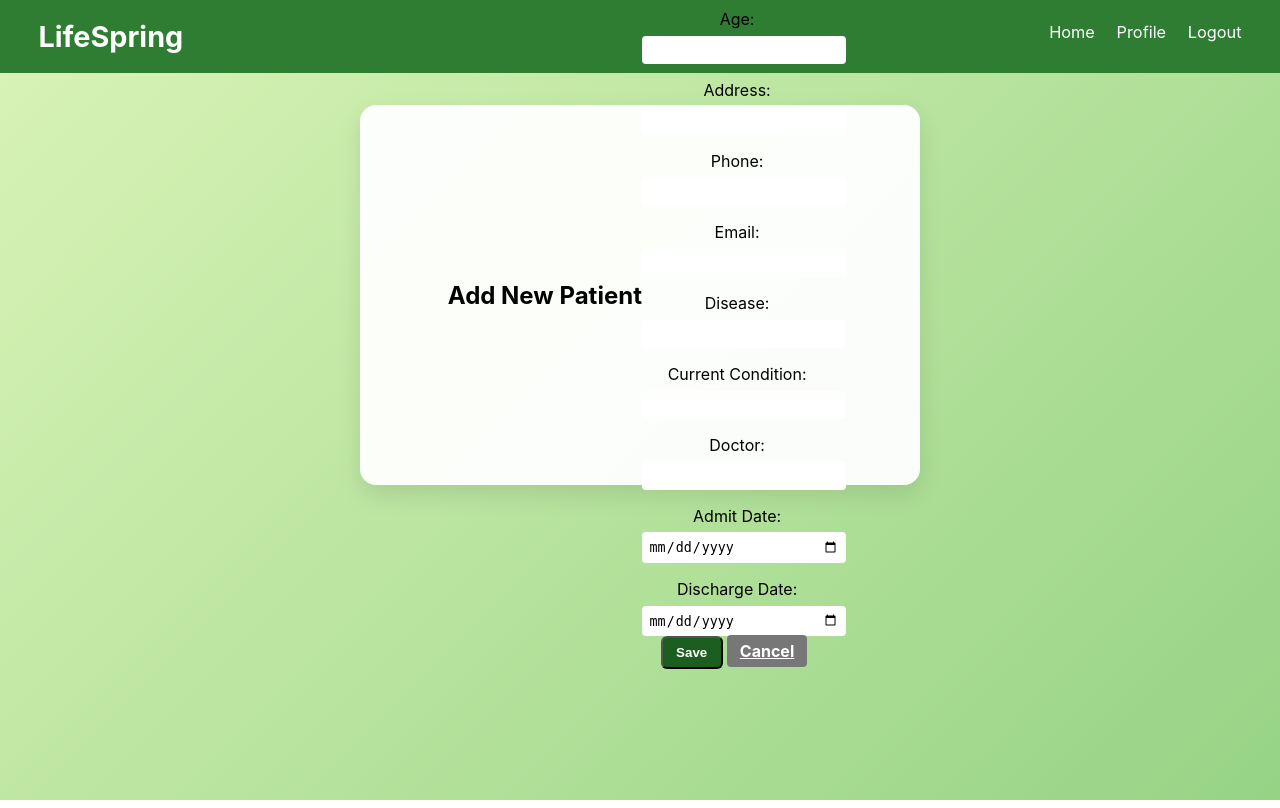
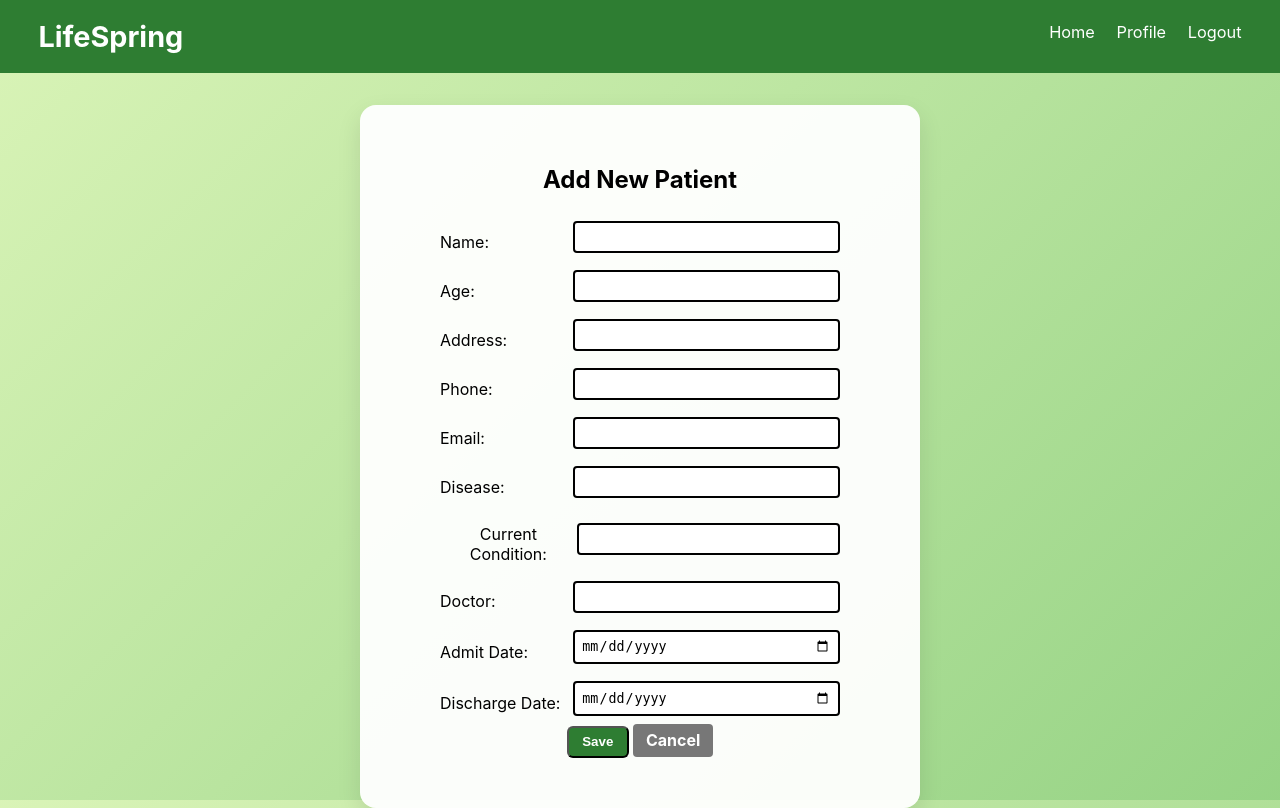
Before and after one commit to Aakanshi-Sharma/Patient-task, a Flask app: page /add_patient in a window 1280 px wide. Run offline with Flask 3, Linux system fonts and the light colour scheme; the visitor is signed in with stand-in values (Sample User, id 1).

Commit message:
final updates

```diff
--- a/app.py
+++ b/app.py
@@ -98,8 +98,6 @@ def edit_patient(patient_id):
     patient = get_patient_by_id(patient_id)
     if not patient:
         return "Patient not found", 404
-    print("patient", patient)
-    print("request.form['age']", request.form['age'])
 
     if request.method == 'POST':
         name = request.form['name']
--- a/static/style.css
+++ b/static/style.css
@@ -48,9 +48,11 @@ font-size: 3rem;
 
 
 .data-section {
-    background: rgba(255, 255, 255, 0.1);
+    background: white;
     padding: 1em;
     border-radius: 8px;
+      box-shadow: 0 10px 25px rgba(0, 0, 0, 0.1);
+      color: #000;;
 }
 
 .table-container {
@@ -65,16 +67,24 @@ table {
 
 th, td {
     padding: 0.8em;
-    background: rgba(255, 255, 255, 0.15);
+    background:   rgba(255, 255, 255, 0.15);
     border-bottom: 1px solid rgba(255, 255, 255, 0.2);
     color: #fff;
     text-align: left;
 }
 
 th {
-    background-color: #1b5e20;
+
+ background-color: #2e7d32;
 }
-.section-header {
+td {
+color: black;
+
+ }
+tr{
+     border: 2px solid grey;
+}
+ .section-header {
     display: flex;
     justify-content: space-between;
     align-items: center;
@@ -82,14 +92,16 @@ th {
 }
 
 .add-btn {
-    background-color: #1b5e20;
+   background-color: #2e7d32;
     color: white;
     padding: 0.5em 1em;
     text-decoration: none;
     border-radius: 6px;
     font-weight: bold;
 }
-
+.add-btn:hover{
+        background-color: #1b5e20;
+}
 form label {
     display: block;
     margin-top: 1em;
@@ -109,23 +121,41 @@ form input {
     border-radius: 4px;
     cursor: pointer;
     font-weight: bold;
+    text-decoration: none;
 }
 
 .action-btn.edit {
     background-color: #1976d2;
     color: white;
+    padding: 0.5rem 0.8rem;
 }
+
 
 .action-btn.delete {
     background-color: #c62828;
+    font-size: 15px;
     color: white;
 }
-
+.actions{
+    display: flex;
+    align-items: center;
+}
 .action-btn.cancel {
     background-color: #777;
     color: white;
+    margin: 20px 0px;
 }
-
+.action-btn.cancel:hover {
+    background-color: #262424;
+}
+.avatar {
+  width: 200px;
+  height: 200px;
+  border-radius: 50%;
+  object-fit: cover;
+  background-color: #f3f4f6;
+  margin-bottom: 15px;
+}
 .modal {
     display: none;
     position: fixed;
@@ -147,7 +177,7 @@ form input {
 }
 .form-container {
     max-width: 500px;
-    height: 300px;
+    height: 440px;
     margin: 2em auto;
     padding: 2em;
   background-color: rgba(255, 255, 255, 0.95);
@@ -160,3 +190,44 @@ form input {
   align-items: center;
   justify-content: center;
 }
+.profile-row{
+    display: flex;
+    justify-content: space-between;
+    margin: 20px 0px;
+}
+.form-container-add{
+     max-width: 500px;
+    margin: 2em auto;
+    padding: 2em;
+  background-color: rgba(255, 255, 255, 0.95);
+  padding: 40px 30px;
+  border-radius: 16px;
+  box-shadow: 0 10px 25px rgba(0, 0, 0, 0.1);
+  text-align: center;
+  color: black;
+  display: flex;
+  align-items: center;
+  justify-content: center;
+}
+.add-patient-form-div{
+    display: flex;
+    justify-content: space-between;
+    margin: 10px 0px;
+    align-items: center;
+}
+.add-patient-form{
+    width: 400px;
+}
+.add-patient-input-box{
+    border: 2px solid black;
+    width: 250px;
+}
+.form-actions{
+    margin: 10px 0px;
+}
+#productCount {
+  text-align: center;
+  margin-top: 20px;
+  color: #555;
+  font-size: 14px;
+}
--- a/templates/add_patient.html
+++ b/templates/add_patient.html
@@ -13,44 +13,55 @@
             <a href="{{ url_for('logout') }}">Logout</a>
         </nav>
     </header>
-    <div class="form-container">
-        <h2>{{ 'Edit Patient' if edit_mode else 'Add New Patient' }}</h2>
-        <form method="POST">
+    <div class="form-container-add">
+         <div class="form-subcontainer"> <h2>{{ 'Edit Patient' if edit_mode else 'Add New Patient' }}</h2>
+        <form class="add-patient-form" method="POST">
+            <div class="add-patient-form-div">
             <label>Name:</label>
-            <input type="text" name="name" required value="{{ patient.name if patient else '' }}">
+            <input type="text" class="add-patient-input-box" name="name" required value="{{ patient.name if patient else '' }}">
+</div>
+<div class="add-patient-form-div">
+            <label>Age:</label>
+            <input type="number"  class="add-patient-input-box" name="age" required value="{{ patient.age if patient else '' }}"></div>
 
-            <label>Age:</label>
-            <input type="number" name="age" required value="{{ patient.age if patient else '' }}">
+            <div class="add-patient-form-div">
+            <label>Address:</label>
+            <input type="text" class="add-patient-input-box"  name="address" value="{{ patient.address if patient else '' }}"></div>
 
-            <label>Address:</label>
-            <input type="text" name="address" value="{{ patient.address if patient else '' }}">
+            <div class="add-patient-form-div">
+            <label>Phone:</label>
+            <input type="text" class="add-patient-input-box"  name="phone" value="{{ patient.phone if patient else '' }}"></div>
 
-            <label>Phone:</label>
-            <input type="text" name="phone" value="{{ patient.phone if patient else '' }}">
+            <div class="add-patient-form-div">
+            <label>Email:</label>
+            <input type="email" class="add-patient-input-box"  name="email" value="{{ patient.email if patient else '' }}"></div>
 
-            <label>Email:</label>
-            <input type="email" name="email" value="{{ patient.email if patient else '' }}">
+            <div class="add-patient-form-div">
+            <label>Disease:</label>
+            <input type="text"  class="add-patient-input-box" name="disease" value="{{ patient.disease if patient else '' }}"></div>
 
-            <label>Disease:</label>
-            <input type="text" name="disease" value="{{ patient.disease if patient else '' }}">
+            <div class="add-patient-form-div">
+            <label>Current Condition:</label>
+            <input type="text" class="add-patient-input-box"  name="current_condition" value="{{ patient.current_condition if patient else '' }}"></div>
 
-            <label>Current Condition:</label>
-            <input type="text" name="current_condition" value="{{ patient.current_condition if patient else '' }}">
+            <div class="add-patient-form-div">
+            <label>Doctor:</label>
+            <input type="text" class="add-patient-input-box"  name="doctor" value="{{ patient.doctor if patient else '' }}"></div>
 
-            <label>Doctor:</label>
-            <input type="text" name="doctor" value="{{ patient.doctor if patient else '' }}">
+            <div class="add-patient-form-div">
+            <label>Admit Date:</label>
+            <input type="date" class="add-patient-input-box"  name="admit_date" required value="{{ patient.admit_date if patient else '' }}"></div>
 
-            <label>Admit Date:</label>
-            <input type="date" name="admit_date" required value="{{ patient.admit_date if patient else '' }}">
-
+            <div class="add-patient-form-div">
             <label>Discharge Date:</label>
-            <input type="date" name="discharge_date" value="{{ patient.discharge_date if patient and patient.discharge_date else '' }}">
+            <input type="date" class="add-patient-input-box"  name="discharge_date" value="{{ patient.discharge_date if patient and patient.discharge_date else '' }}"></div>
 
             <div class="form-actions">
                 <button type="submit" class="add-btn">{{ 'Update' if edit_mode else 'Save' }}</button>
                 <a href="{{ url_for('dashboard') }}" class="action-btn cancel">Cancel</a>
             </div>
-        </form>
+        </form> </div>
+
     </div>
 </body>
 </html>
```
Also changed, not shown: templates/dashboard.html (+4 -3 lines), templates/profile.html (+15 -3 lines), database/patient.db, static/images2.png (deleted), static/profile.jpeg (added).
